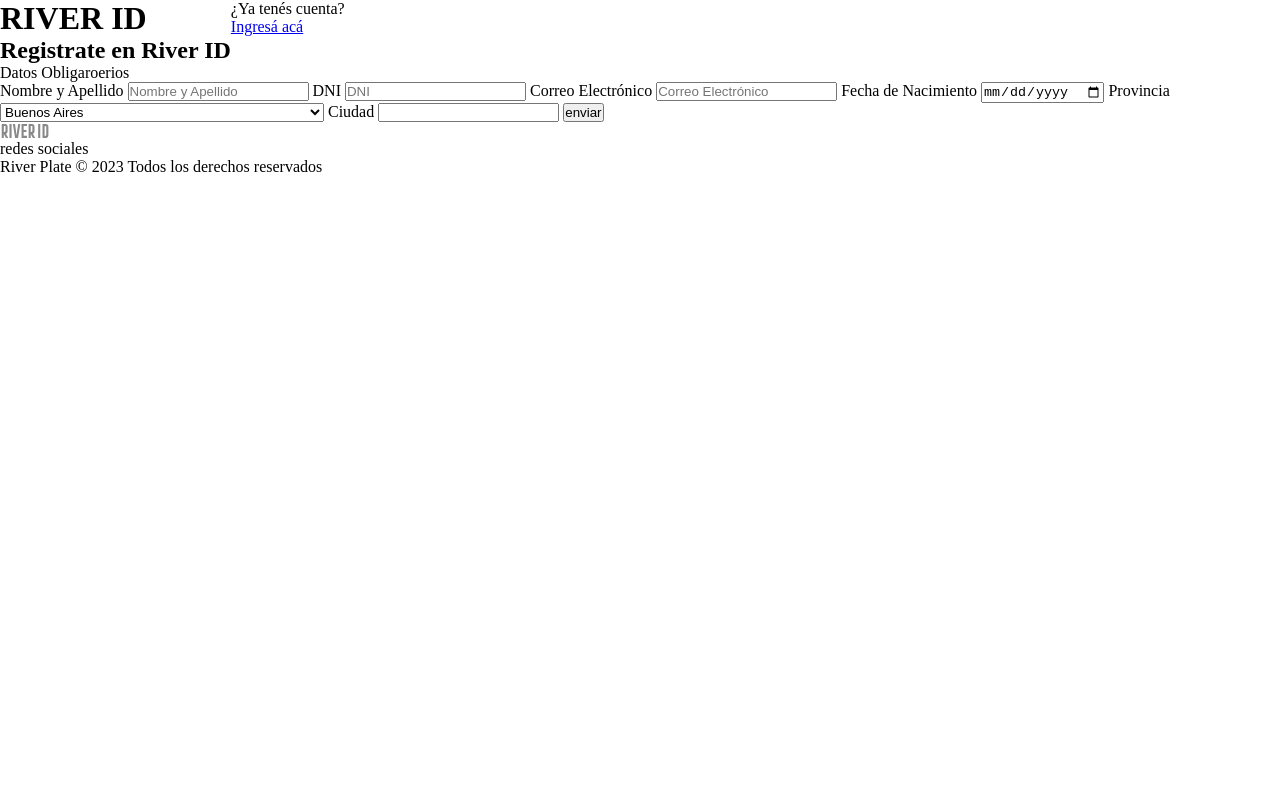
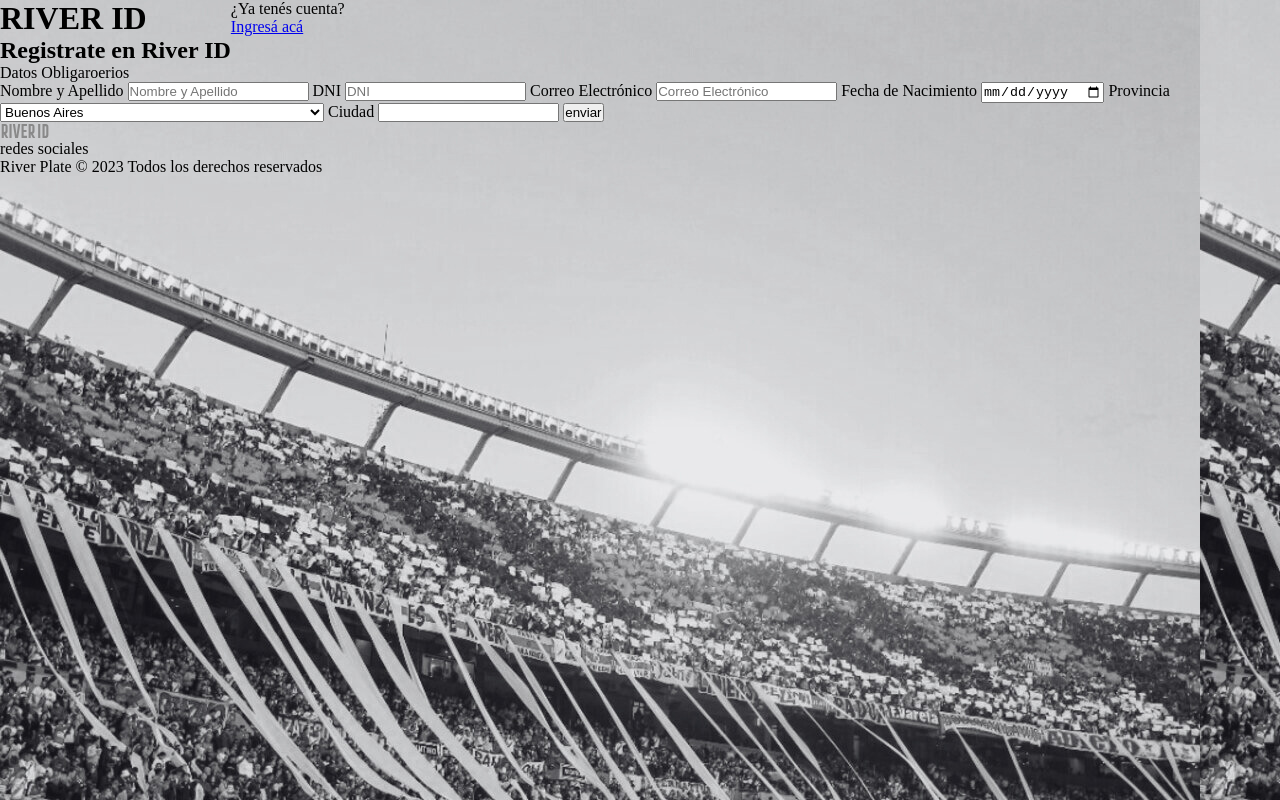
Before and after one commit to juliiieta/08, a plain HTML site: page formulario.html in a window 1280 px wide. Drawn offline with Linux system fonts and the light colour scheme.

```diff
--- a/styles.css
+++ b/styles.css
@@ -3,7 +3,7 @@
     margin:0%;
 }
 body{
-    background-image: hola;
+    background-image: url(Assets/fondobyn.png);
 }
 header{
     display: flex;
```
Also changed, not shown: Assets/fondobyn.png (added).
